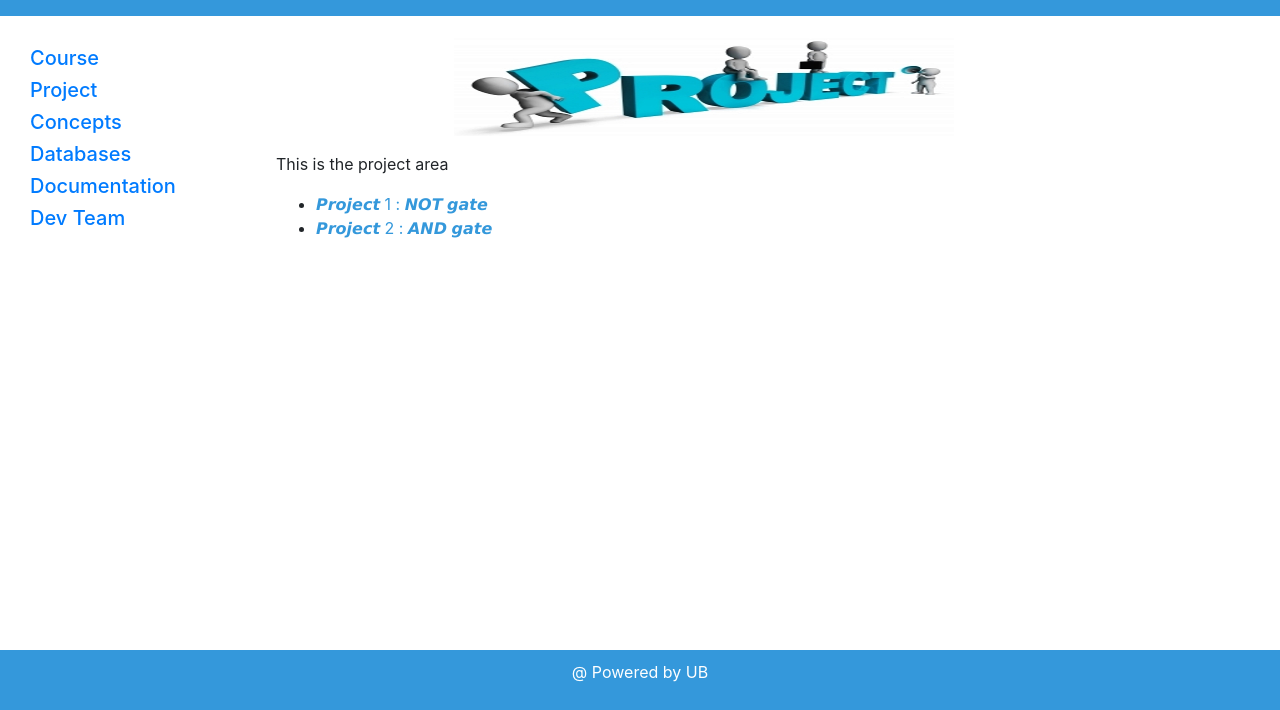
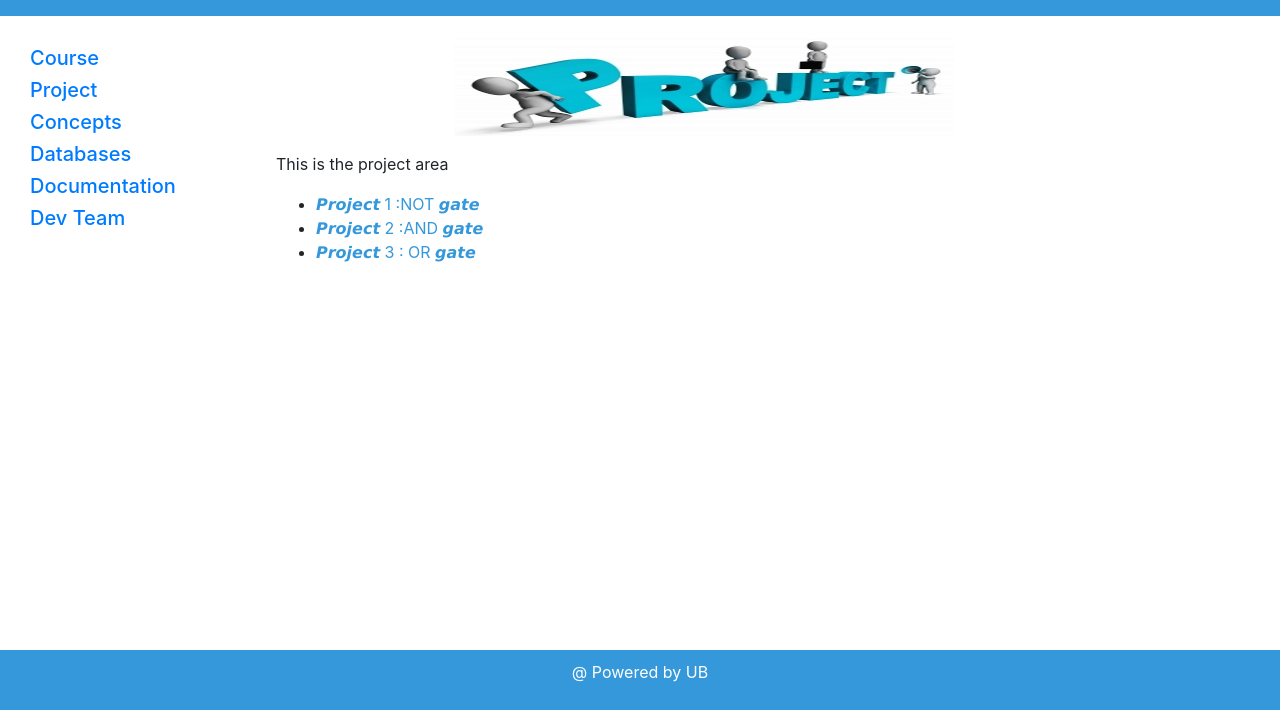
Before and after one commit to brandonkuk/FOC, a plain HTML site: page project.html in a window 1280 px wide. Shown: the part 90-800 px from the top of the page. Drawn offline with nearby package versions, Linux system fonts and the light colour scheme.

Commit message:
Update project.html

```diff
--- a/project.html
+++ b/project.html
@@ -32,9 +32,11 @@
 
     <p>This is the project area</p>
     <ul>
-      <li><a href="notgate.html" style="color:#3498DB">𝙋𝙧𝙤𝙟𝙚𝙘𝙩 1 : 𝙉𝙊𝙏 𝙜𝙖𝙩𝙚 </a></h3></li>
-      <li><a href="andgate.html" style="color:#3498DB">𝙋𝙧𝙤𝙟𝙚𝙘𝙩 2 : 𝘼𝙉𝘿 𝙜𝙖𝙩𝙚</a></h3></li>
-   </ul>
+      <li><a href="notgate.html" style="color:#3498DB">𝙋𝙧𝙤𝙟𝙚𝙘𝙩 1 :NOT 𝙜𝙖𝙩𝙚 </a></h3></li>
+      <li><a href="andgate.html" style="color:#3498DB">𝙋𝙧𝙤𝙟𝙚𝙘𝙩 2 :AND 𝙜𝙖𝙩𝙚</a></h3></li>
+      <li><a href="orgate.html" style="color:#3498DB">𝙋𝙧𝙤𝙟𝙚𝙘𝙩 3 : OR 𝙜𝙖𝙩𝙚</a></h3></li>
+
+	</ul>
 </article>
 </section>
 
```
